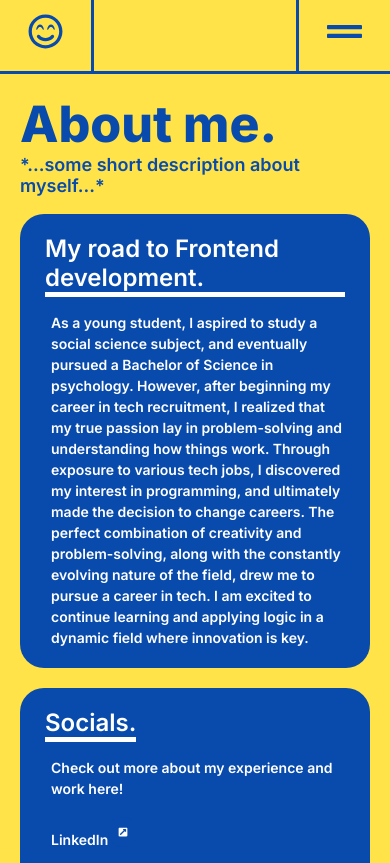
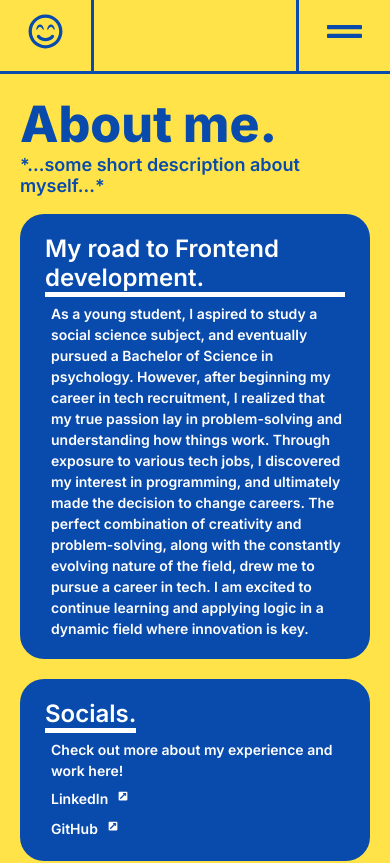
Before and after one commit to idamakela/assign-5, a Next.js app: page /about in a window 390 px wide. Shown: the top 863 px of the page. Built offline with nearby package versions, Linux system fonts and the light colour scheme.

Commit message:
missed margins in text for about page tablet view

```diff
--- a/styles/about.scss
+++ b/styles/about.scss
@@ -80,6 +80,16 @@
     .grid-container {
         display: flex;
         flex-direction: column;
+
+        div {
+            p {
+                margin-top: 2%;
+            }
+
+            a {
+                margin-top: 0;
+            }
+        }
     }
 }
 
```
